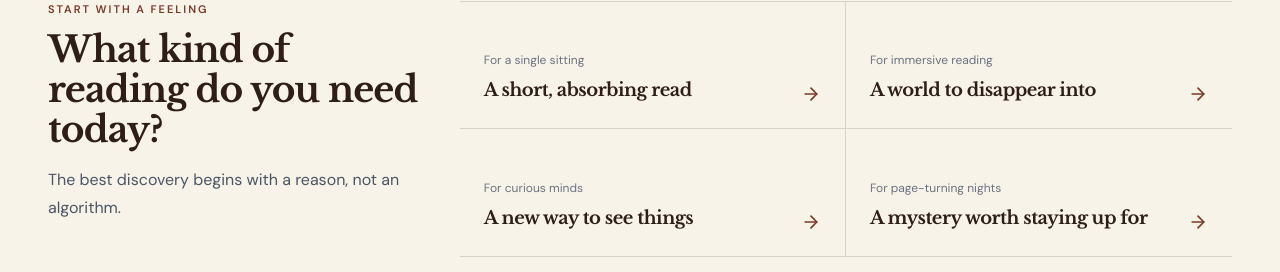
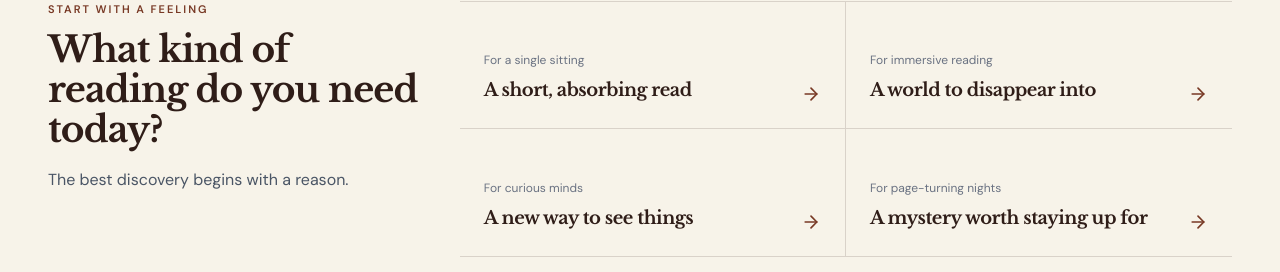
Before and after one commit to brainiac2030/scriptorium, a React (Vite) app in the folder scriptorium/: page / in a window 1280 px wide. Shown: the part 843-1115 px from the top of the page. Built offline with nearby package versions, Linux system fonts and the light colour scheme; no server answers.

Commit message:
refine homepage messaging

```diff
--- a/scriptorium/src/pages/Home.jsx
+++ b/scriptorium/src/pages/Home.jsx
@@ -37,7 +37,7 @@ function Home() {
 
       <section className="page-shell py-14 sm:py-20">
         <div className="grid gap-10 lg:grid-cols-[.65fr_1.35fr]">
-          <div><p className="eyebrow mb-3">Start with a feeling</p><h2 className="text-3xl font-bold text-burgundy-900 sm:text-4xl">What kind of reading do you need today?</h2><p className="mt-4 leading-7 text-gray-600">The best discovery begins with a reason, not an algorithm.</p></div>
+          <div><p className="eyebrow mb-3">Start with a feeling</p><h2 className="text-3xl font-bold text-burgundy-900 sm:text-4xl">What kind of reading do you need today?</h2><p className="mt-4 leading-7 text-gray-600">The best discovery begins with a reason.</p></div>
           <div className="grid sm:grid-cols-2">{pathways.map((item, index) => <Link key={item.query} to={`/search?q=${encodeURIComponent(item.query)}`} className={`group flex min-h-32 items-end justify-between gap-5 border-b border-burgundy-900/15 py-6 sm:px-6 ${index % 2 === 0 ? 'sm:border-r' : ''} ${index < 2 ? 'sm:border-t' : ''}`}><div><p className="text-xs text-gray-500">{item.note}</p><h3 className="mt-2 text-lg font-bold text-burgundy-900">{item.label}</h3></div><ArrowRight className="h-5 w-5 shrink-0 text-burgundy-600 transition-transform group-hover:translate-x-1" /></Link>)}</div>
         </div>
       </section>
```
